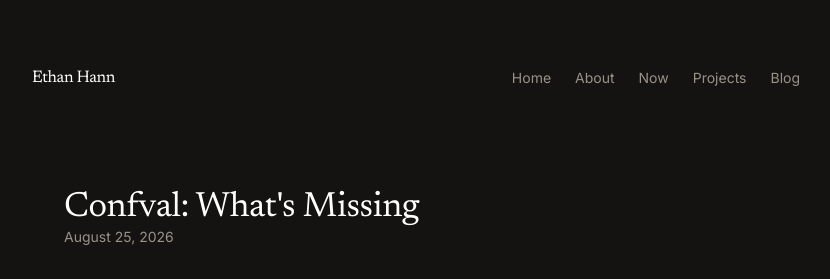
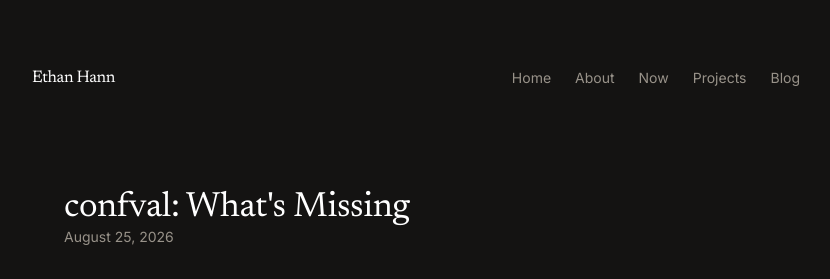
Before and after one commit to ethanhann/ethanhann.github.io, an Astro site: page /blog/confval-what-is-missing in a window 1280 px wide. Shown: the top 279 px of the page, without its empty margins (224-1054 px from the left). Built offline with nearby package versions, Linux system fonts and the light colour scheme; Astro itself is replaced by a stand-in of ours.

Commit message:
Update blog post title: standardize capitalization in "confval: What's Missing"

```diff
--- a/src/content/blog/confval-what-is-missing.md
+++ b/src/content/blog/confval-what-is-missing.md
@@ -1,5 +1,5 @@
 ---
-title: "Confval: What's Missing"
+title: "confval: What's Missing"
 date: 2026-08-25
 description: A list of future enhancements for confval.
 ogImage: ../../assets/blog/introducing_confval/confval_og_image.png
```
